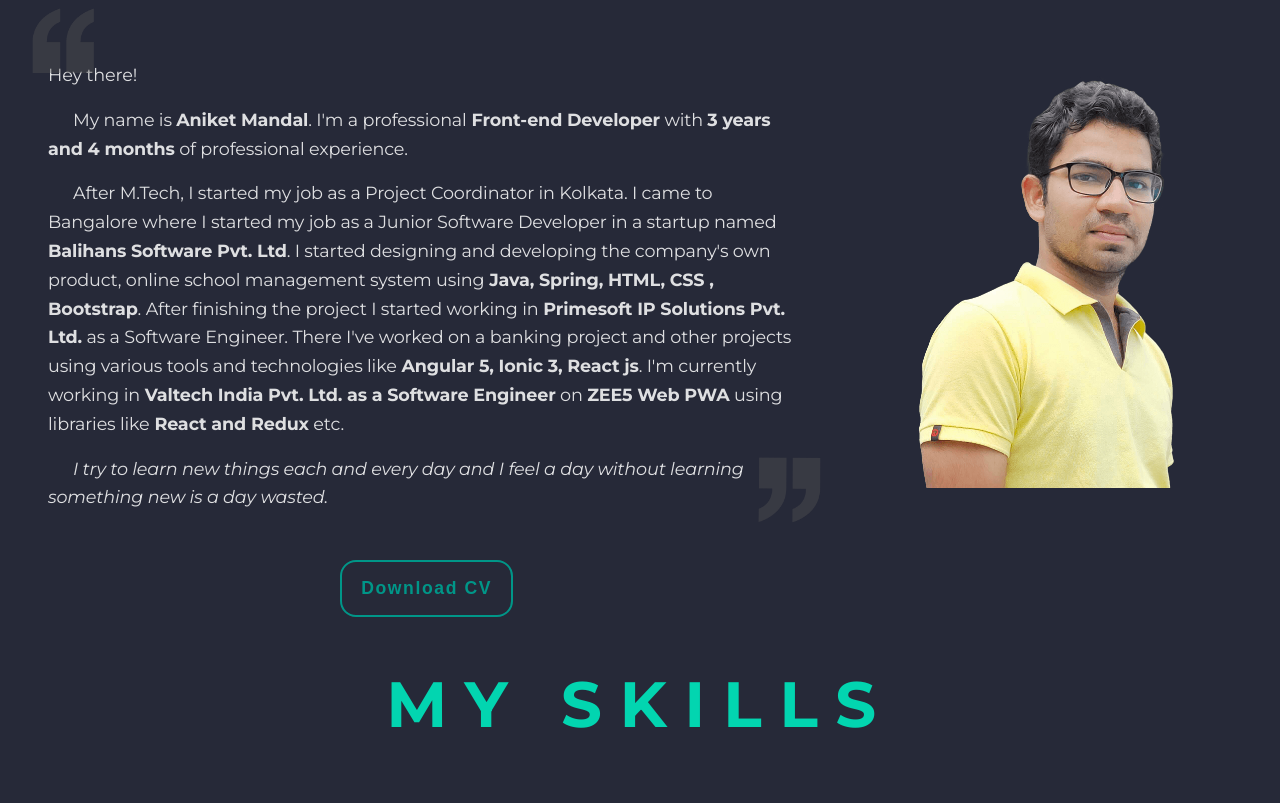
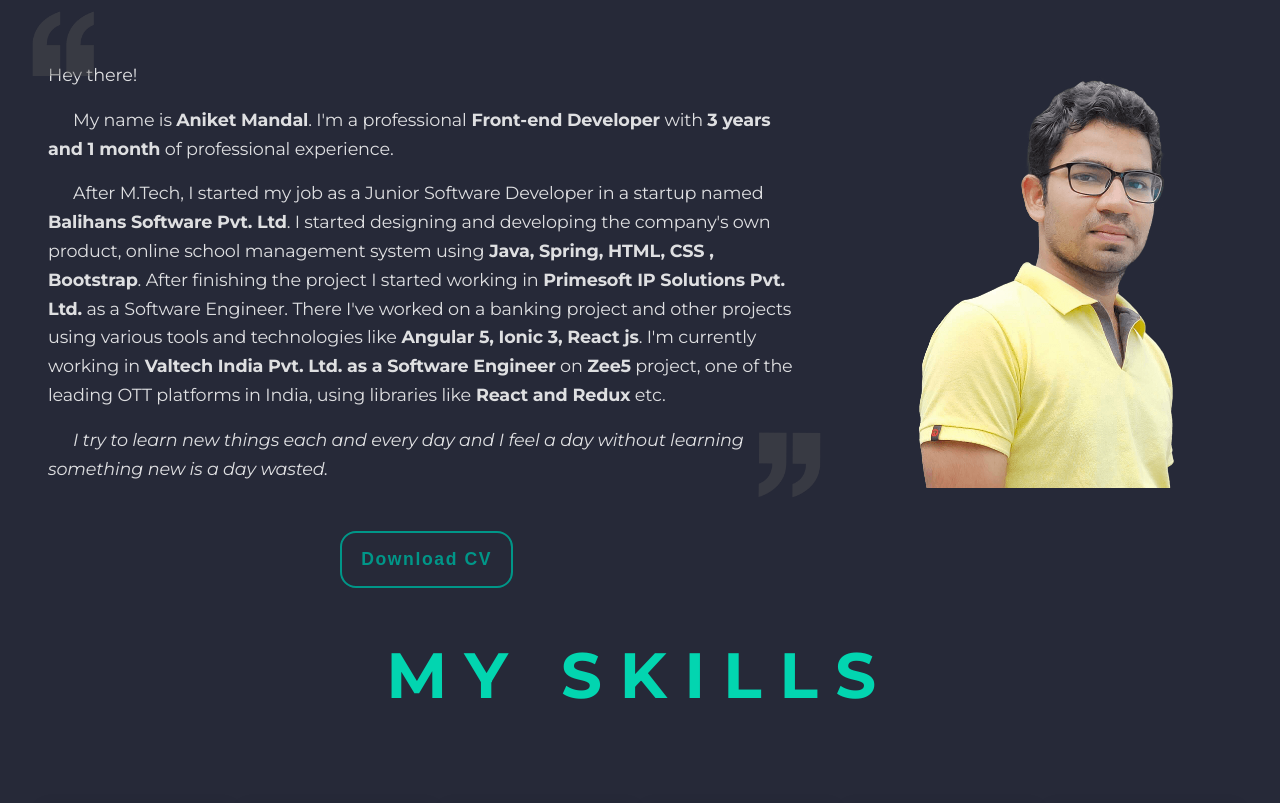
Before and after one commit to aniketDev/my-portfolio-v2, a React (Create React App) app: page / in a window 1280 px wide. Shown: the part 913-1716 px from the top of the page. Built offline with nearby package versions, Linux system fonts and the light colour scheme.

Commit message:
Updated about content

```diff
--- a/src/components/About/About.js
+++ b/src/components/About/About.js
@@ -5,7 +5,7 @@
 
 const About = () => {
   const years = new Date().getFullYear() - 2018;
-  const months = new Date().getMonth() + 1;
+  const months = new Date().getMonth() - 2;
   const md = useMediaQuery('(min-width: 1280px)');
 
   return (
@@ -35,16 +35,15 @@
             &nbsp;of professional experience.
           </Typography>
           <Typography variant="inherit" component="p">
-            After M.Tech, I started my job as a Project Coordinator in Kolkata. I came to Bangalore where I started my
-            job as a Junior Software Developer in a startup named <strong>Balihans Software Pvt. Ltd</strong>. I started
-            designing and developing the company's own product, online school management system using
+            After M.Tech, I started my job as a Junior Software Developer in a startup named <strong>Balihans Software Pvt. Ltd
+            </strong>. I started designing and developing the company's own product, online school management system using
             <strong> Java, Spring, HTML, CSS , Bootstrap</strong>. After finishing the project I started working in
             <strong> Primesoft IP Solutions Pvt. Ltd.</strong> as a Software Engineer. There I've worked on a banking
             project and other projects using various tools and technologies like
             <strong> Angular 5, Ionic 3, React js</strong>. I'm currently working in
-            <strong> Valtech India Pvt. Ltd. as a Software Engineer</strong> on <strong>ZEE5 Web PWA</strong> using
-            libraries like
-            <strong> React and Redux</strong> etc.
+            <strong> Valtech India Pvt. Ltd. as a Software Engineer</strong> on <strong>Zee5</strong> project,
+            one of the leading OTT platforms in India, using
+            libraries like<strong> React and Redux</strong> etc.
           </Typography>
           <Typography variant="inherit" component="p">
             I try to learn new things each and every day and I feel a day without learning something new is a day
```
